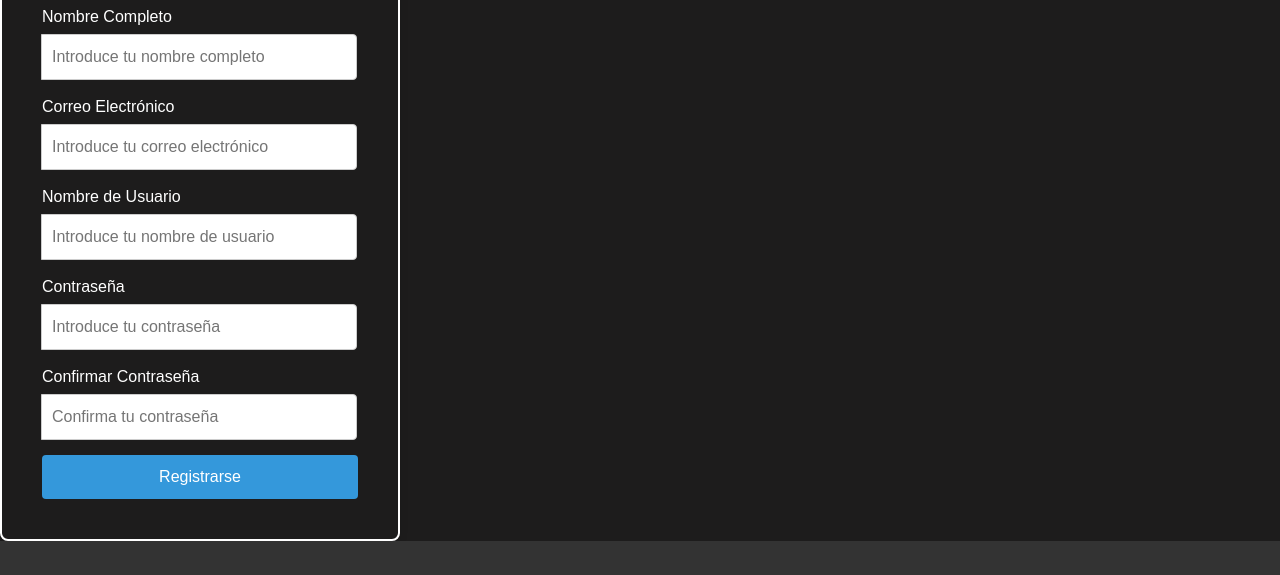
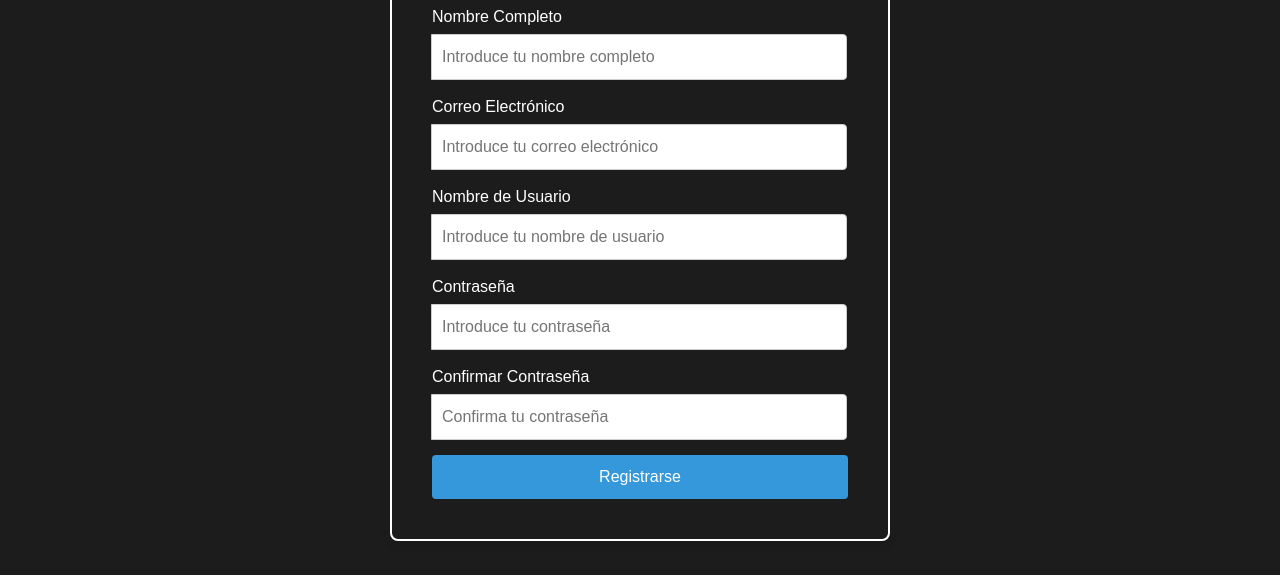
Before and after one commit to FranciscoBonfanti/PF.Bonfanti, a website: page pages/inicio-sesion.html in a window 1280 px wide. Shown: the part 195-770 px from the top of the page. Drawn offline with nearby package versions, Linux system fonts and the light colour scheme.

Commit message:
commit 4/7 1

```diff
--- a/pages/inicio-sesion.html
+++ b/pages/inicio-sesion.html
@@ -73,7 +73,7 @@
       <!-- FIN NAV-BAR-->
     </header>
     <!--Inicio Main Formulario-->
-    <main>
+    <main class="main-inicio-sesion">
       <div class="register-container">
         <form class="register-form">
             <h2>Regístrate</h2>
--- a/scss/styles.scss
+++ b/scss/styles.scss
@@ -192,10 +192,15 @@ $link-color: $primary-color;
   border-radius: 8px;
   box-shadow: 0 4px 8px rgba(0, 0, 0, 0.1);
   padding: 40px;
-  max-width: 400px;
-  width: 100%;
+  width: 500px;
+  border: 2px solid white;
+  margin:50px auto;
   margin-top: 100px;
-  border: 2px solid white;
+
+  @media(max-width:800px){
+    width: auto;
+    height: auto;
+  }
 
   /* Título del formulario */
   .register-form h2 {
```
Also changed, not shown: scss/styles.css, 1 other file.
